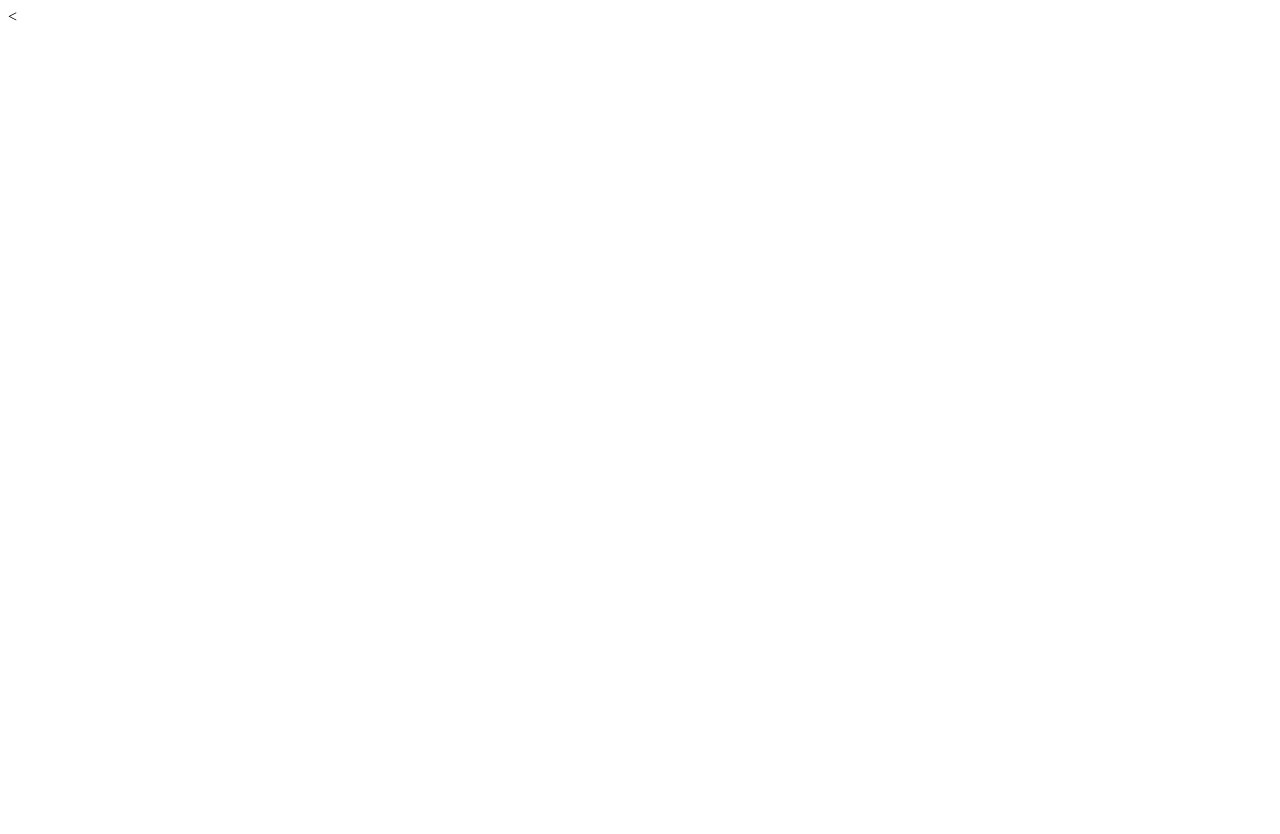
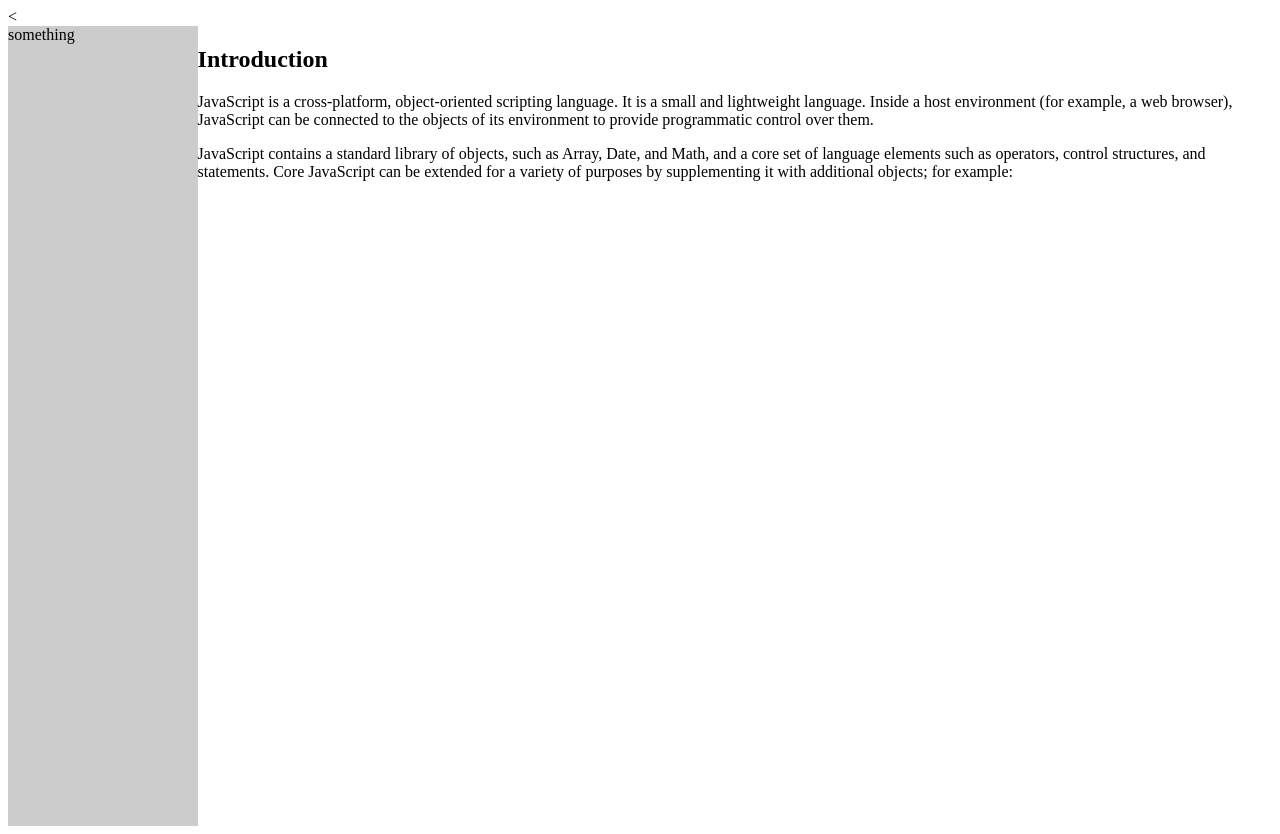
Before and after one commit to Victorgonbu/Microverse-HTML, a plain HTML site: page index.html in a window 1280 px wide. Before the commit the page ends 800 px from the top, so only its background shows below. Drawn offline with Linux system fonts and the light colour scheme.

Commit message:
containers

```diff
--- a/css/style.css
+++ b/css/style.css
@@ -0,0 +1,18 @@
+#nav{
+  width: 15%;
+  max-width: 15%;
+  background-color: #ccc;
+  min-height: 100vh;
+}
+#main-doc{
+  width: 85%;
+  min-height: 100vh;
+
+}
+
+.container{
+  width: 100%;
+  min-height: 100vh;
+  display: flex;
+
+}
--- a/index.html
+++ b/index.html
@@ -3,12 +3,21 @@
   <head>
     <meta charset="utf-8">
     <title></title>
-    <<link rel="stylesheet" href="/css/style.css" type="text/css">
+    <<link rel="stylesheet" href="./css/style.css" type="text/css">
 
   </head>
   <body>
+    <div class="container">
+      <nav  id="nav">
+        something
+      </nav>
+      <main id="main-doc">
+        <h2>Introduction</h2>
+        <p>JavaScript is a cross-platform, object-oriented scripting language. It is a small and lightweight language. Inside a host environment (for example, a web browser), JavaScript can be connected to the objects of its environment to provide programmatic control over them.</p>
+        <p>JavaScript contains a standard library of objects, such as Array, Date, and Math, and a core set of language elements such as operators, control structures, and statements. Core JavaScript can be extended for a variety of purposes by supplementing it with additional objects; for example:</p>
 
-
+      </main>
+    </div>
 
   </body>
 </html>
```
